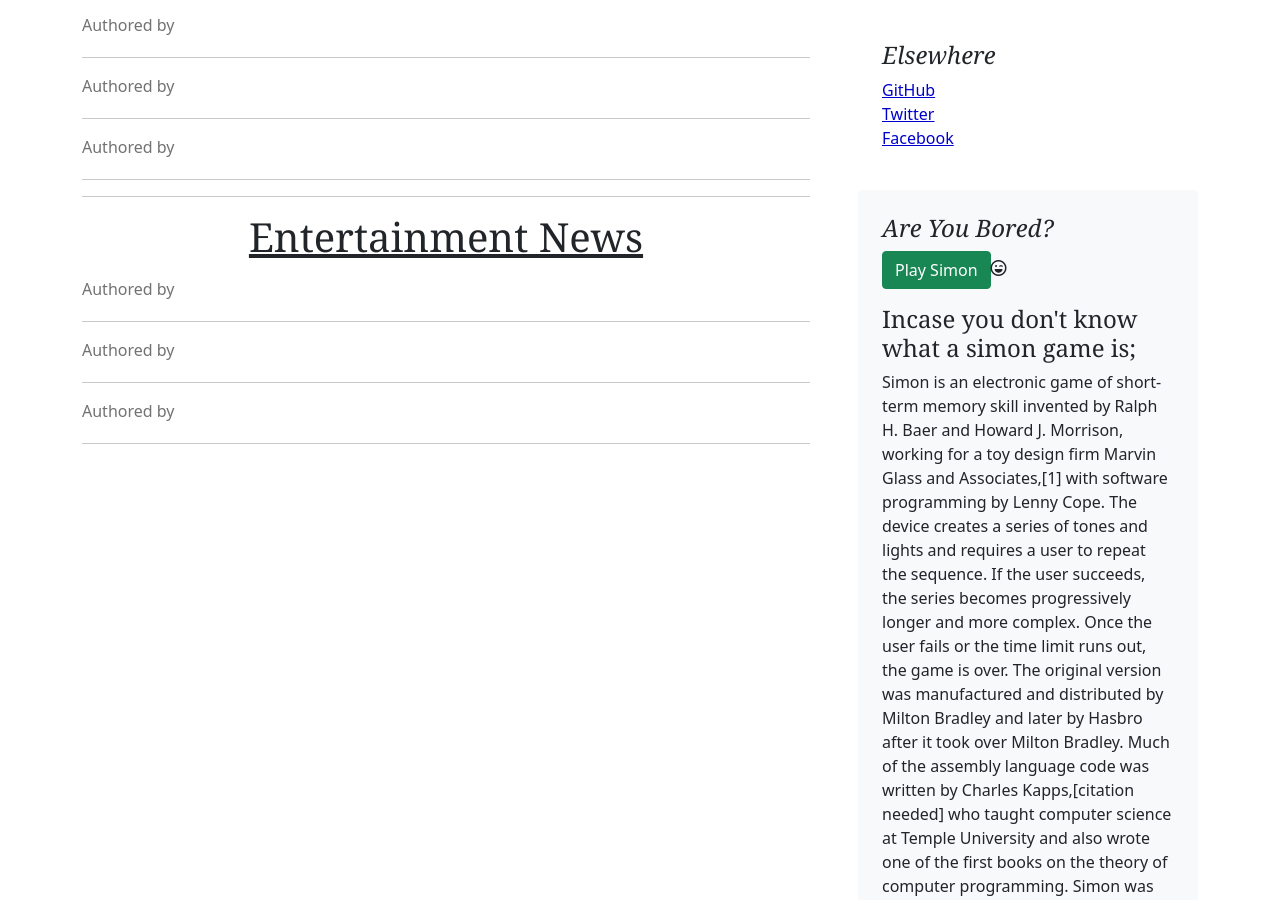
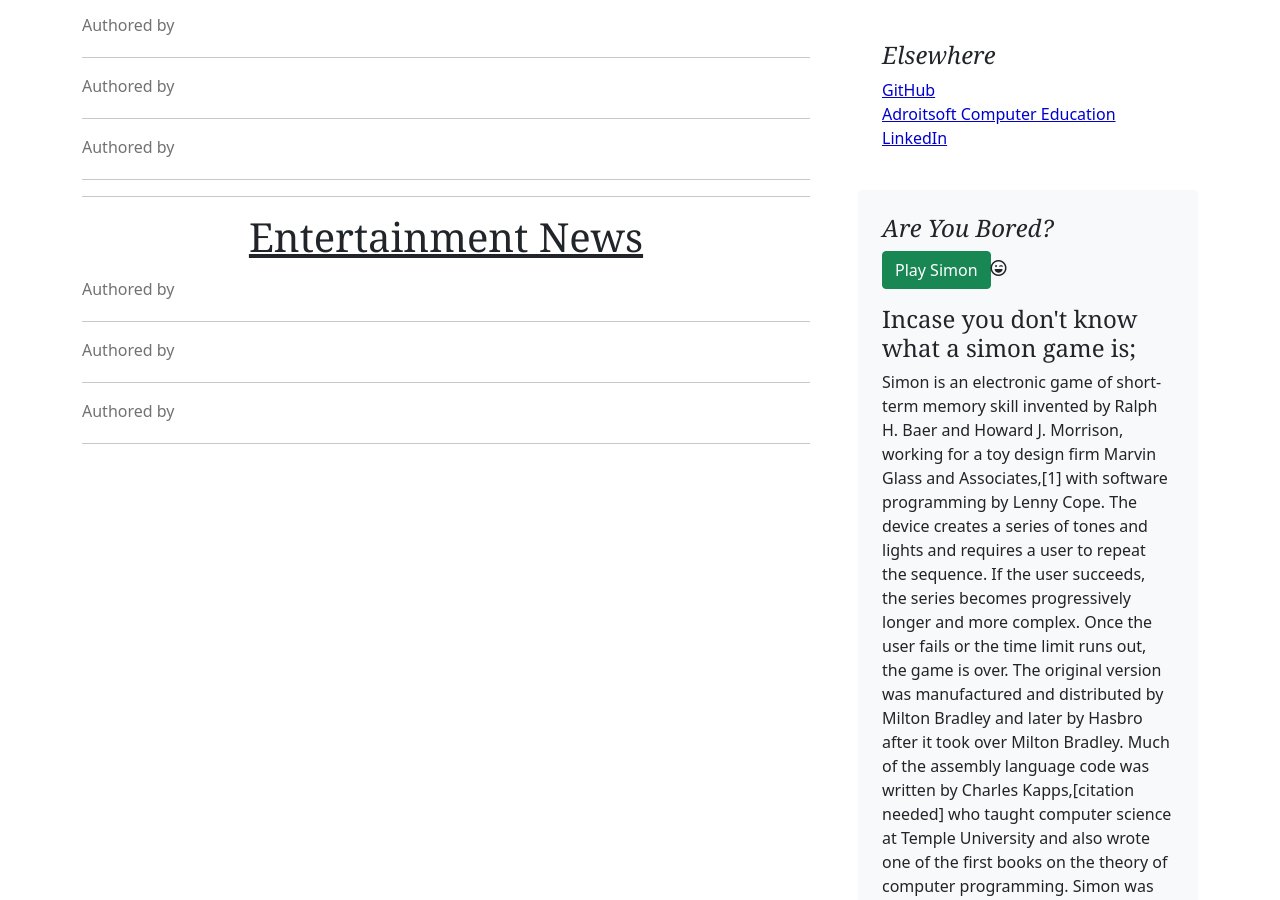
Before and after one commit to ethiago007/THE_PORTAL, a website built with webpack: page src/freelance.html in a window 1280 px wide. Shown: the part 1829-2729 px from the top of the page. Built offline with nearby package versions, Linux system fonts and the light colour scheme; no server answers; some icons are missing.

Commit message:
made a little change

```diff
--- a/src/freelance.html
+++ b/src/freelance.html
@@ -376,9 +376,9 @@
                     <div class="p-4">
                         <h4 class="fst-italic">Elsewhere</h4>
                         <ol class="list-unstyled">
-                            <li><a href="#">GitHub</a></li>
-                            <li><a href="#">Twitter</a></li>
-                            <li><a href="#">Facebook</a></li>
+                            <li><a href="https://github.com/ethiago007/THE_PORTAL.git">GitHub</a></li>
+                            <li><a href="https://acedu.camp/">Adroitsoft Computer Education</a></li>
+                            <li><a href="">LinkedIn</a></li>
                         </ol>
                     </div>
                     <div class="p-4 mb-3 bg-light rounded soka">
```
